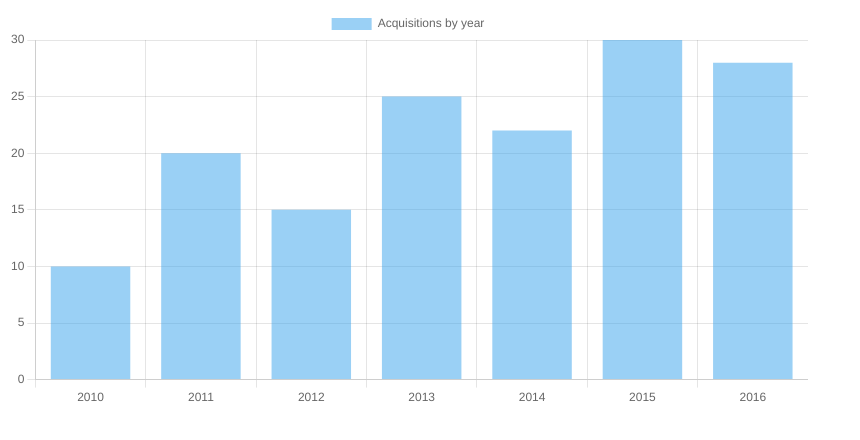
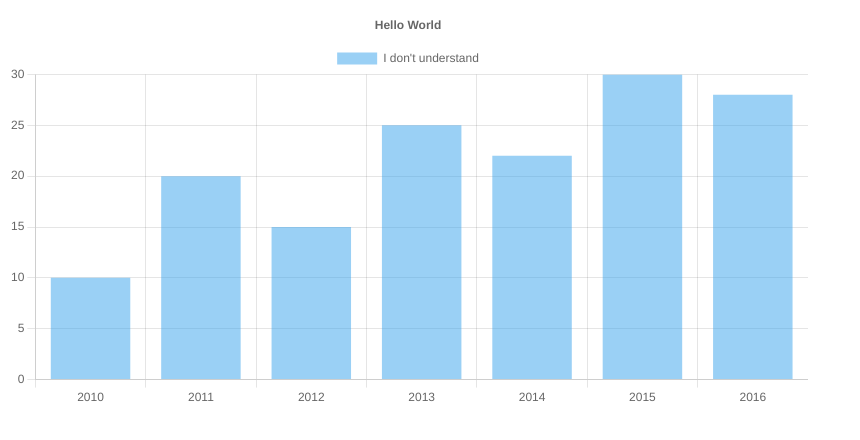
Before and after one commit to chaetognatha/js_test, a website built with Parcel: page src/index.html in a window 1280 px wide. Shown: the whole page, without its empty margins (0-860 px from the left). Built offline with nearby package versions, Linux system fonts and the light colour scheme.

Commit message:
hello world

```diff
--- a/src/acquisitions.js
+++ b/src/acquisitions.js
@@ -19,11 +19,19 @@ import Chart from 'chart.js/auto'
         labels: data.map(row => row.year),
         datasets: [
           {
-            label: 'Acquisitions by year',
+            label: 'I don\'t understand',
             data: data.map(row => row.count)
           }
         ]
-      }
+      },
+      options: {
+        plugins: {
+            title: {
+                display: true,
+                text: 'Hello World'
+            }
+        }
+    }
     }
   );
 })();
```
Also changed, not shown: src/index.html (+1 -0 lines).
